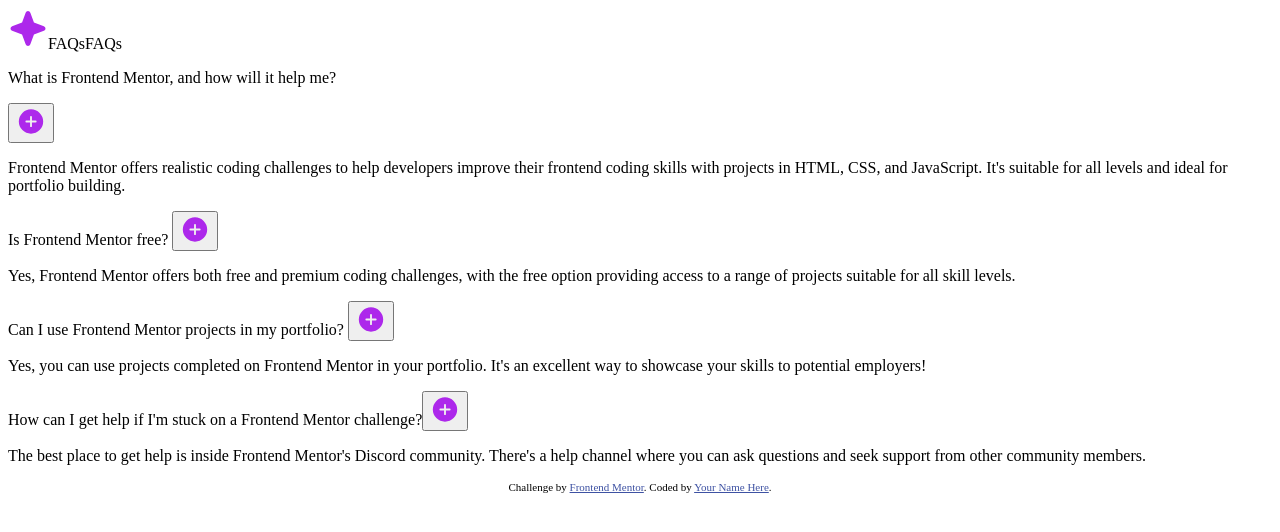
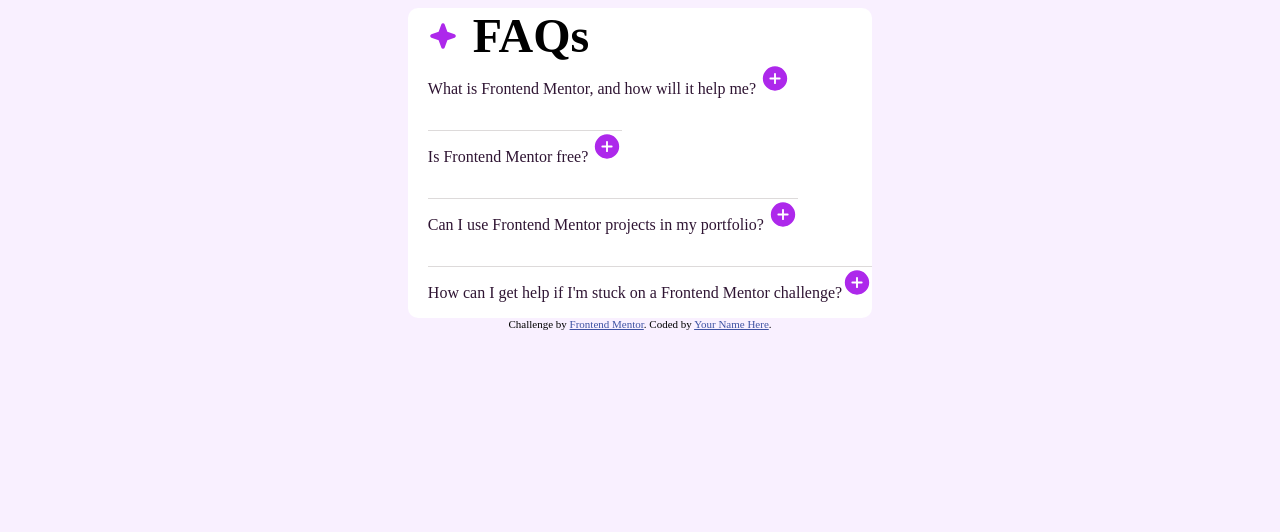
Before and after one commit to DagiH22/FAQ, a plain HTML site: page index.html in a window 1280 px wide. Drawn offline with Linux system fonts and the light colour scheme.

Commit message:
"added styling to the body and p elements" "adder the hover effect" "added expand and shrink fucntionality using js"

```diff
--- a/index.html
+++ b/index.html
@@ -9,29 +9,32 @@
   <title>Frontend Mentor | FAQ accordion</title>
 
   <link rel="stylesheet" href="style.css">
+  <script src="script.js" defer></script>
 </head>
 
 <body>
-  <div>
-      <img src="assets/images/icon-star.svg" alt="star icon"><span>FAQs</span>FAQs
+  <div class="container">
+    <div class="star">
+      <img src="assets/images/icon-star.svg" alt="star icon"><span>FAQs</span>
+    </div>
 
-    <p>What is Frontend Mentor, and how will it help me?</p> <button> <img src="assets/images/icon-plus.svg" alt="expand button" class="button-image"></button>
+    <p class="question ">What is Frontend Mentor, and how will it help me?</p> <button class="btn-img " onclick=expand(1)> <img src="assets/images/icon-plus.svg" alt="expand button" class="img1"></button> <br>
 
     <p class="answer one">Frontend Mentor offers realistic coding challenges to help developers improve their
     frontend coding skills with projects in HTML, CSS, and JavaScript. It's suitable for
     all levels and ideal for portfolio building.</p>
 
-    <p>Is Frontend Mentor free? <button> <img src="assets/images/icon-plus.svg" alt="expand button" class="button-image"></button></p>
+    <p class="question top">Is Frontend Mentor free? <button class="btn-img" onclick=expand(2)> <img src="assets/images/icon-plus.svg" alt="expand button" class="img2"></button></p><br>
 
     <p class="answer two">Yes, Frontend Mentor offers both free and premium coding challenges, with the free
     option providing access to a range of projects suitable for all skill levels.</p>
 
-    <p>Can I use Frontend Mentor projects in my portfolio? <button> <img src="assets/images/icon-plus.svg" alt="expand button" class="button-image"></button></p>
+    <p class="question top" >Can I use Frontend Mentor projects in my portfolio? <button class="btn-img" onclick=expand(3)> <img src="assets/images/icon-plus.svg" alt="expand button" class="img3" ></button></p><br>
 
     <p class="answer three">Yes, you can use projects completed on Frontend Mentor in your portfolio. It's an excellent
     way to showcase your skills to potential employers!</p>
 
-    <p>How can I get help if I'm stuck on a Frontend Mentor challenge?<button> <img src="assets/images/icon-plus.svg" alt="expand button" class="button-image"></button></p>
+    <p class="question top" >How can I get help if I'm stuck on a Frontend Mentor challenge?<button class="btn-img" onclick=expand(4)> <img src="assets/images/icon-plus.svg" alt="expand button" class="img4"></button></p><br>
 
     <p class="answer four">The best place to get help is inside Frontend Mentor's Discord community. There's a help
     channel where you can ask questions and seek support from other community members.</p>
--- /dev/null
+++ b/script.js
@@ -0,0 +1,54 @@
+let one = document.querySelector('.one')
+let two = document.querySelector(".two")
+let three = document.querySelector(".three")
+let four = document.querySelector(".four")
+let img1 =document.querySelector(".img1")
+let img2 =document.querySelector(".img2")
+let img3 =document.querySelector(".img3")
+let img4 =document.querySelector(".img4")
+let oneExpand = false
+let twoExpand = false
+let threeExpand = false
+let fourExpand = false
+function expand (num){
+     if (num == 1 ){
+        if (oneExpand){
+            one.style.display = "none";
+            oneExpand= false
+        }
+        else{
+            one.style.display = "block";
+            oneExpand= true
+        }
+     }
+     else if (num == 2){
+        if (twoExpand){
+            two.style.display = "none";
+            twoExpand =false
+        }
+        else{
+            two.style.display = "block";
+            twoExpand =true
+        }
+     }
+     else if (num == 3){
+        if (threeExpand){
+            three.style.display = "none";
+            threeExpand =false
+        }
+        else{
+            three.style.display = "block";
+            threeExpand =true
+        }
+     }
+     else if (num == 4){
+        if (fourExpand){
+            four.style.display = "none";
+            fourExpand =false
+        }
+        else{
+            four.style.display = "block";
+            fourExpand =true
+        }
+     }
+}
--- a/style.css
+++ b/style.css
@@ -1,2 +1,55 @@
+body {
+    display: flex;
+    flex-direction: column;
+    justify-content: center;
+    align-items: center;
+    min-width: 100vh;
+    background-color: hsl(275, 100%, 97%);
+    background-image: src="assets/images/baground-pattern.desktop.svg";
+}
+.container {
+    background-color: hsl(0, 0%, 100%);
+    padding-left: 20px;
+    border-radius: 10px;
+    box-shadow: gray;
+}
+p{
+    color: hsl(292, 42%, 14%);
+    display: inline-block;
+}
+.star{
+    display: flex;
+    align-items: center;
+}
+.star img {
+    width: 30px;
+    height: 30px;
+}
+span{
+    font-size: 3rem;
+    font-weight: 700;
+    display: inline-block;
+    margin-left: 15px;
+}
+.top{
+    border-top: 1px solid rgb(221, 218, 218);
+}
+.btn-img{
+    outline: none;
+    width:fit-content;
+    height: fit-content;
+    border-radius: 50%;
+    background-color: transparent;
+    border: none;
+    cursor: pointer;
+    padding: 0;
+}
+.answer {
+    display: none;
+}
+.question:hover {
+   color: hsl(293, 86%, 23%);
+   cursor: pointer;
+}
 .attribution { font-size: 11px; text-align: center; }
 .attribution a { color: hsl(228, 45%, 44%); }
```
